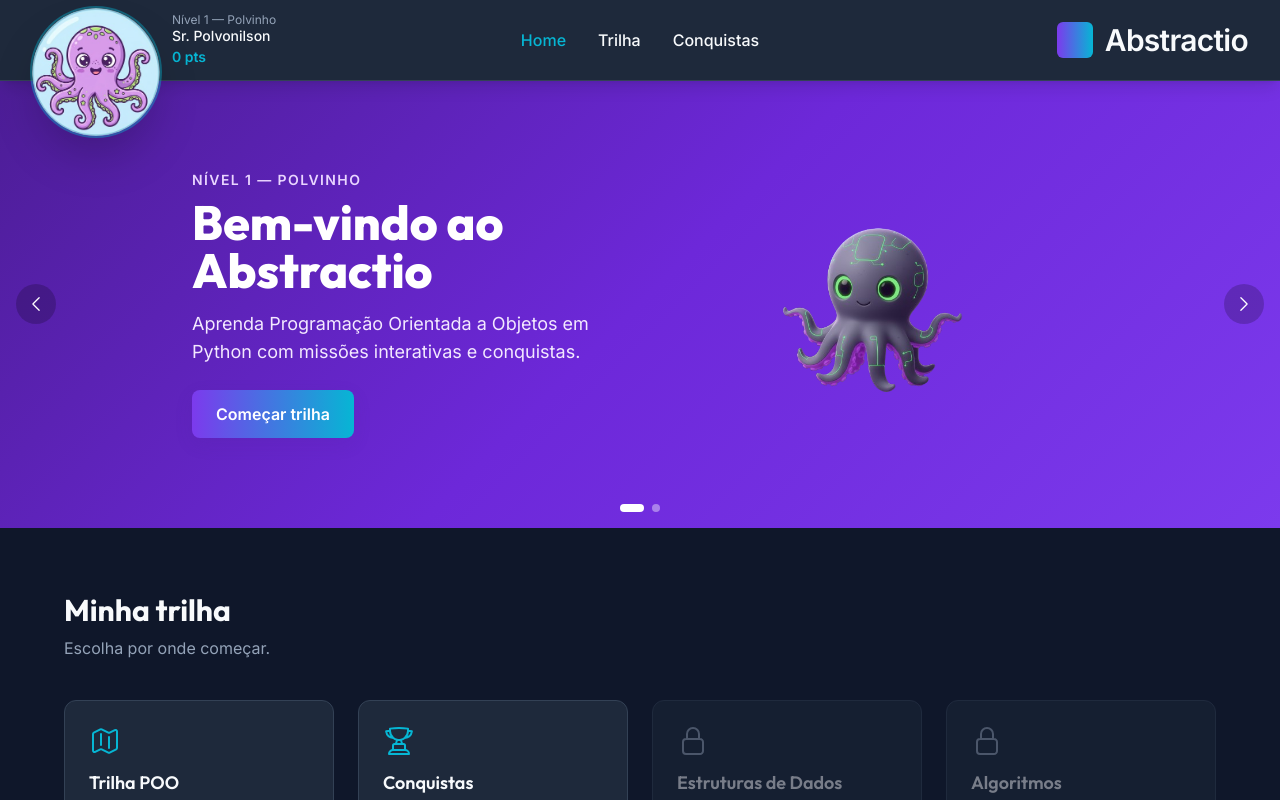
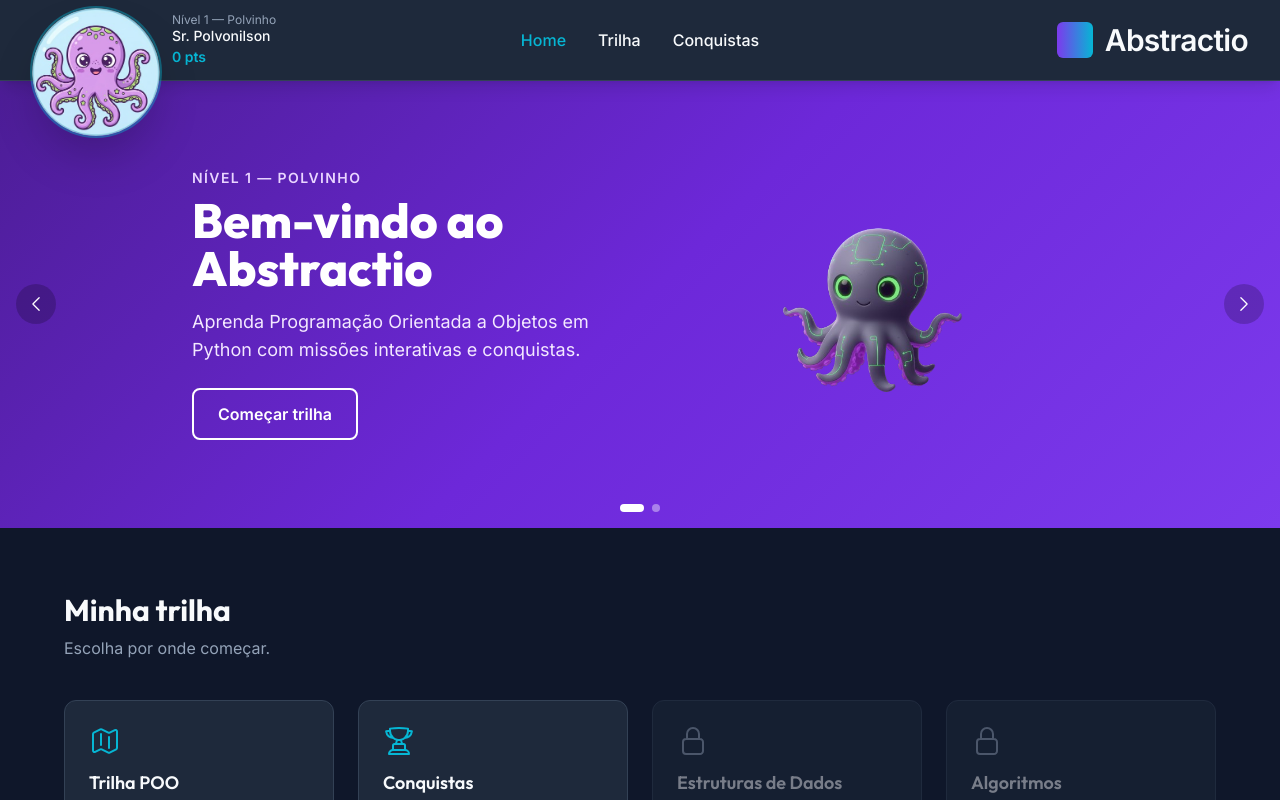
Before and after one commit to Gpcoutinho/Abstractio, a React (Vite) app: page / in a window 1280 px wide. Shown: the top 800 px of the page. Built offline with nearby package versions, Linux system fonts and the light colour scheme.

Commit message:
style: trocar botão do hero para outlined branco

```diff
--- a/src/components/HeroCarousel.tsx
+++ b/src/components/HeroCarousel.tsx
@@ -47,7 +47,7 @@ const HeroCarousel: React.FC = () => {
               )}
               <Link
                 to="/trilha"
-                className="inline-flex items-center justify-center px-6 py-3 text-white font-semibold rounded-lg bg-gradient-to-r from-primary to-accent shadow-[0_6px_18px_rgba(76,29,149,0.12)] transition duration-150 ease-in-out hover:-translate-y-[3px]"
+                className="inline-flex items-center justify-center px-6 py-3 text-white font-semibold rounded-lg border-2 border-white hover:bg-white/10 transition duration-150 ease-in-out hover:-translate-y-[3px]"
               >
                 {progressoGeral > 0 ? 'Continuar trilha' : 'Começar trilha'}
               </Link>
```
